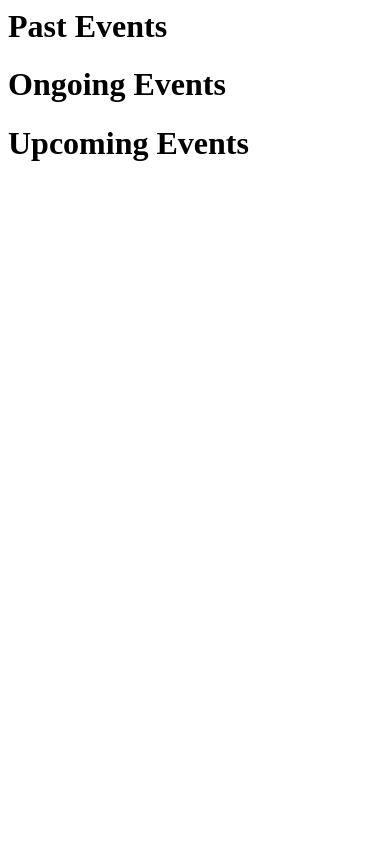
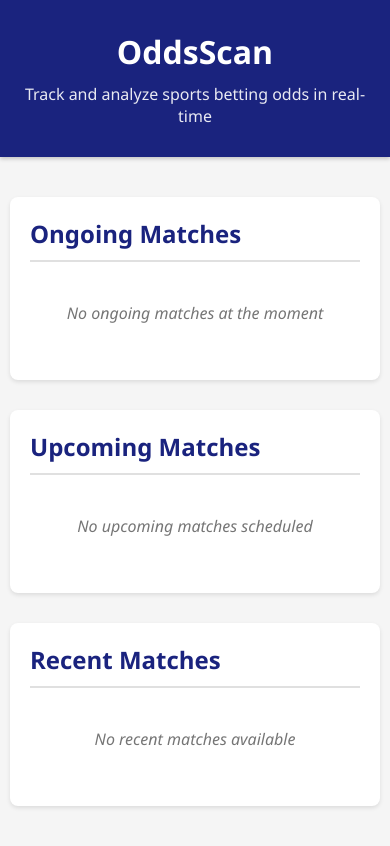
Before and after one commit to guzamaguza/OddsScan, a Flask app: page / in a window 390 px wide. Before the commit the page ends 161 px from the top, so only its background shows below. Run offline with Flask 3, Linux system fonts and the light colour scheme; data that the repository does not hold is empty.

Commit message:
Update home.html

```diff
--- a/app/templates/home.html
+++ b/app/templates/home.html
@@ -1,35 +1,217 @@
-<h1>Past Events</h1>
-<ul>
-    {% for event in past_events %}
-        <li>
+<!DOCTYPE html>
+<html>
+<head>
+    <title>OddsScan - Sports Betting Odds Tracker</title>
+    <style>
+        :root {
+            --primary-color: #1a237e;
+            --secondary-color: #00c853;
+            --accent-color: #ff6d00;
+            --background-color: #f5f5f5;
+            --text-color: #212121;
+            --border-color: #e0e0e0;
+            --card-shadow: 0 2px 4px rgba(0,0,0,0.1);
+        }
+
+        body {
+            font-family: 'Segoe UI', Tahoma, Geneva, Verdana, sans-serif;
+            margin: 0;
+            padding: 0;
+            background-color: var(--background-color);
+            color: var(--text-color);
+        }
+
+        .container {
+            max-width: 1200px;
+            margin: 0 auto;
+            padding: 20px;
+        }
+
+        .header {
+            background-color: var(--primary-color);
+            color: white;
+            padding: 20px 0;
+            margin-bottom: 30px;
+            box-shadow: 0 2px 4px rgba(0,0,0,0.2);
+        }
+
+        .header h1 {
+            margin: 0;
+            font-size: 2.5em;
+            text-align: center;
+        }
+
+        .header p {
+            text-align: center;
+            margin: 10px 0 0;
+            opacity: 0.9;
+        }
+
+        .section {
+            background-color: white;
+            border-radius: 8px;
+            padding: 20px;
+            margin-bottom: 30px;
+            box-shadow: var(--card-shadow);
+        }
+
+        .section h2 {
+            color: var(--primary-color);
+            margin-top: 0;
+            padding-bottom: 10px;
+            border-bottom: 2px solid var(--border-color);
+        }
+
+        .event-list {
+            list-style: none;
+            padding: 0;
+            margin: 0;
+        }
+
+        .event-item {
+            padding: 15px;
+            margin-bottom: 10px;
+            background-color: white;
+            border-radius: 6px;
+            box-shadow: var(--card-shadow);
+            transition: transform 0.2s, box-shadow 0.2s;
+        }
+
+        .event-item:hover {
+            transform: translateY(-2px);
+            box-shadow: 0 4px 8px rgba(0,0,0,0.15);
+        }
+
+        .event-item a {
+            text-decoration: none;
+            color: var(--text-color);
+            display: block;
+        }
+
+        .event-item strong {
+            color: var(--primary-color);
+            font-size: 1.1em;
+        }
+
+        .event-item em {
+            color: var(--accent-color);
+            font-style: normal;
+            float: right;
+        }
+
+        .status-badge {
+            display: inline-block;
+            padding: 4px 8px;
+            border-radius: 12px;
+            font-size: 0.8em;
+            font-weight: bold;
+            margin-left: 10px;
+        }
+
+        .status-ongoing {
+            background-color: var(--secondary-color);
+            color: white;
+        }
+
+        .status-upcoming {
+            background-color: var(--primary-color);
+            color: white;
+        }
+
+        .status-past {
+            background-color: #757575;
+            color: white;
+        }
+
+        .empty-message {
+            text-align: center;
+            padding: 20px;
+            color: #757575;
+            font-style: italic;
+        }
+
+        @media (max-width: 768px) {
+            .container {
+                padding: 10px;
+            }
+
+            .header h1 {
+                font-size: 2em;
+            }
+
+            .event-item em {
+                float: none;
+                display: block;
+                margin-top: 5px;
+            }
+        }
+    </style>
+</head>
+<body>
+    <div class="header">
+        <div class="container">
+            <h1>OddsScan</h1>
+            <p>Track and analyze sports betting odds in real-time</p>
+        </div>
+    </div>
+
+    <div class="container">
+        <div class="section">
+            <h2>Ongoing Matches</h2>
+            {% if ongoing_events %}
+                <ul class="event-list">
+                    {% for event in ongoing_events %}
+                        <li class="event-item">
                             <a href="{{ url_for('main.match_details', uuid=event.uuid) }}">
-                <strong>{{ event.home_team }} vs {{ event.away_team }}</strong> -
-                <em>{{ event.commence_time.strftime('%Y-%m-%d %H:%M:%S') }}</em>
+                                <strong>{{ event.home_team }} vs {{ event.away_team }}</strong>
+                                <span class="status-badge status-ongoing">LIVE</span>
+                                <em>{{ event.commence_time.strftime('%H:%M') }}</em>
                             </a>
                         </li>
                     {% endfor %}
                 </ul>
+            {% else %}
+                <p class="empty-message">No ongoing matches at the moment</p>
+            {% endif %}
+        </div>
 
-<h1>Ongoing Events</h1>
-<ul>
-    {% for event in ongoing_events %}
-        <li>
+        <div class="section">
+            <h2>Upcoming Matches</h2>
+            {% if upcoming_events %}
+                <ul class="event-list">
+                    {% for event in upcoming_events %}
+                        <li class="event-item">
                             <a href="{{ url_for('main.match_details', uuid=event.uuid) }}">
-                <strong>{{ event.home_team }} vs {{ event.away_team }}</strong> -
-                <em>{{ event.commence_time.strftime('%Y-%m-%d %H:%M:%S') }}</em>
+                                <strong>{{ event.home_team }} vs {{ event.away_team }}</strong>
+                                <span class="status-badge status-upcoming">UPCOMING</span>
+                                <em>{{ event.commence_time.strftime('%H:%M') }}</em>
                             </a>
                         </li>
                     {% endfor %}
                 </ul>
+            {% else %}
+                <p class="empty-message">No upcoming matches scheduled</p>
+            {% endif %}
+        </div>
 
-<h1>Upcoming Events</h1>
-<ul>
-    {% for event in upcoming_events %}
-        <li>
+        <div class="section">
+            <h2>Recent Matches</h2>
+            {% if past_events %}
+                <ul class="event-list">
+                    {% for event in past_events %}
+                        <li class="event-item">
                             <a href="{{ url_for('main.match_details', uuid=event.uuid) }}">
-                <strong>{{ event.home_team }} vs {{ event.away_team }}</strong> -
-                <em>{{ event.commence_time.strftime('%Y-%m-%d %H:%M:%S') }}</em>
+                                <strong>{{ event.home_team }} vs {{ event.away_team }}</strong>
+                                <span class="status-badge status-past">COMPLETED</span>
+                                <em>{{ event.commence_time.strftime('%H:%M') }}</em>
                             </a>
                         </li>
                     {% endfor %}
                 </ul>
+            {% else %}
+                <p class="empty-message">No recent matches available</p>
+            {% endif %}
+        </div>
+    </div>
+</body>
+</html>
```
Lines whose indentation alone changed are shown as unchanged.
